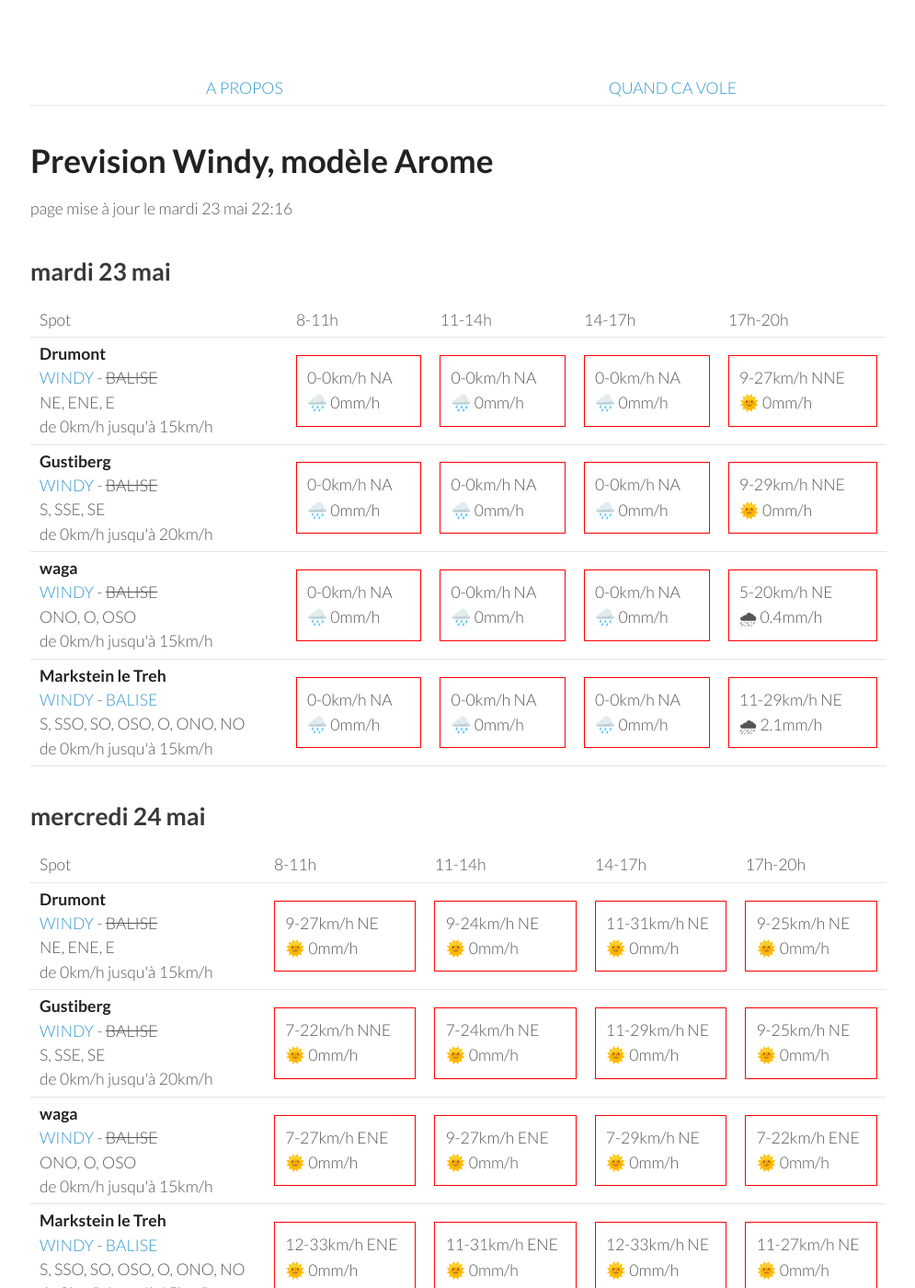
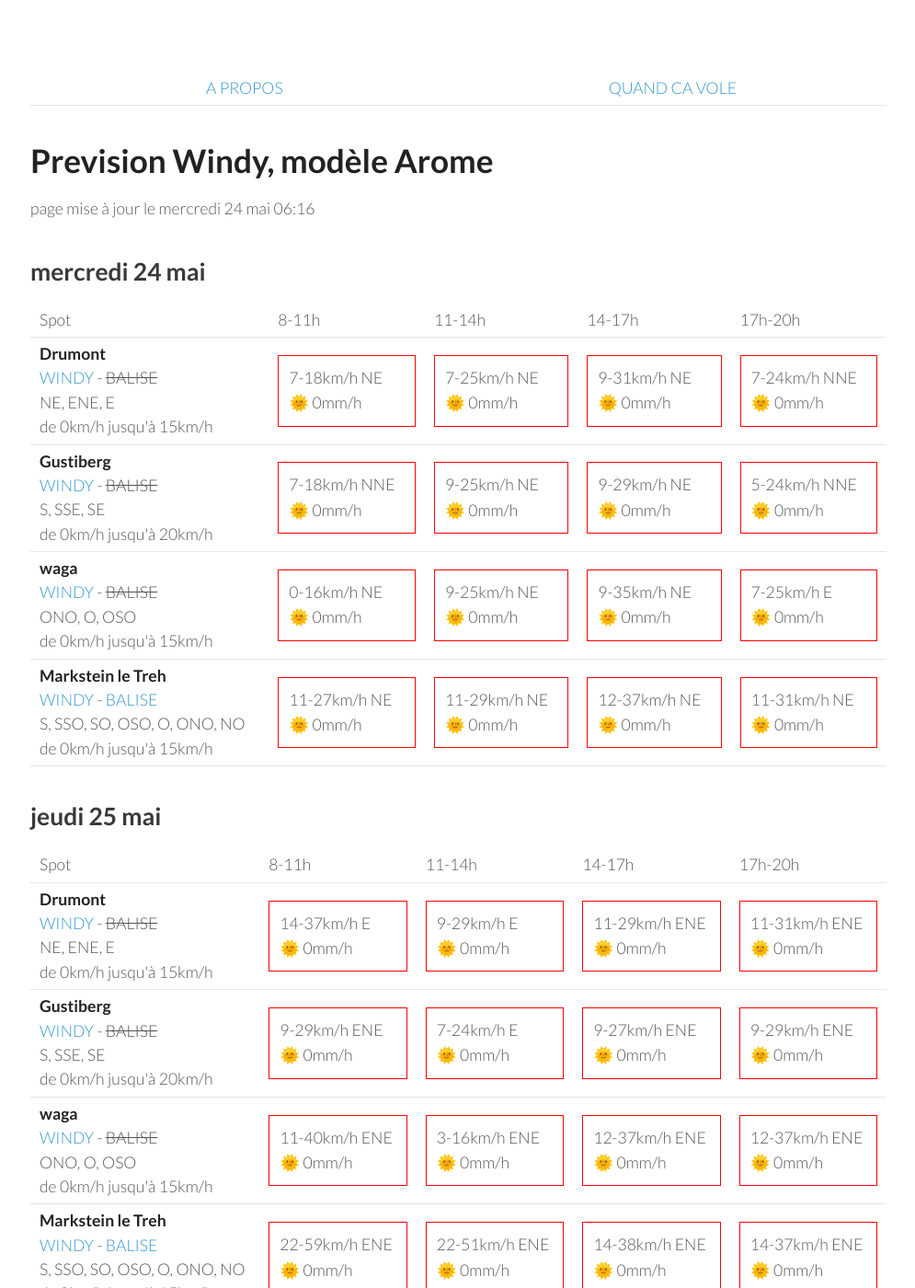
Before and after one commit to parapente-dans-le-nord/parapente-dans-le-nord.github.io, a Jekyll site: the page built from vosges.markdown, in a window 1280 px wide and 1400 px high. Shown: the whole window at 92% size, without its empty margins (25-1020 px from the left). Built offline with Jekyll 4.4.1, drawn with Linux system fonts in a browser that asks for light colours; some of the changed text lies outside the part shown.

Commit message:
update index.markdown

```diff
--- a/vosges.markdown
+++ b/vosges.markdown
@@ -7,60 +7,8 @@ title:  "Tous les spots"
 {: .links}
 
 # Prevision Windy, modèle Arome
-page mise à jour le mardi 23 mai 22:16
+page mise à jour le mercredi 24 mai 06:16
 
-## mardi 23 mai
-
-{::nomarkdown}
-<table>
-  <tbody>
-    <tr>
-      <td>Spot</td>
-      <td>8-11h</td>
-      <td>11-14h</td>
-      <td>14-17h</td>
-      <td>17h-20h</td>
-    </tr>
-<tr>
-        <td><strong>Drumont</strong><br><a href="https://windy.com/47.898/6.919?47.687,6.919,9,m:eYYagmG">WINDY</a> - <span class="no-balise"> BALISE </span><br> <span class="vent-favorable">NE, ENE, E</span><br><span class="force-vent">de 0km/h jusqu'à 15km/h</span> </td>
-
-            <td><div class="not-flyable"><p>0-0km/h NA</p><p>🌧️ 0mm/h</p></div></td>
-            <td><div class="not-flyable"><p>0-0km/h NA</p><p>🌧️ 0mm/h</p></div></td>
-            <td><div class="not-flyable"><p>0-0km/h NA</p><p>🌧️ 0mm/h</p></div></td>
-            <td><div class="not-flyable"><p>9-27km/h NNE</p><p>🌞 0mm/h</p></div></td>
-
-    </tr>
-<tr>
-        <td><strong>Gustiberg</strong><br><a href="https://windy.com/47.894/6.934?47.891,6.934,15,m:eYYagmI">WINDY</a> - <span class="no-balise"> BALISE </span><br> <span class="vent-favorable">S, SSE, SE</span><br><span class="force-vent">de 0km/h jusqu'à 20km/h</span> </td>
-
-            <td><div class="not-flyable"><p>0-0km/h NA</p><p>🌧️ 0mm/h</p></div></td>
-            <td><div class="not-flyable"><p>0-0km/h NA</p><p>🌧️ 0mm/h</p></div></td>
-            <td><div class="not-flyable"><p>0-0km/h NA</p><p>🌧️ 0mm/h</p></div></td>
-            <td><div class="not-flyable"><p>9-29km/h NNE</p><p>🌞 0mm/h</p></div></td>
-
-    </tr>
-<tr>
-        <td><strong>waga</strong><br><a href="https://windy.com/47.903/6.996?47.900,6.983,15">WINDY</a> - <span class="no-balise"> BALISE </span><br> <span class="vent-favorable">ONO, O, OSO</span><br><span class="force-vent">de 0km/h jusqu'à 15km/h</span> </td>
-
-            <td><div class="not-flyable"><p>0-0km/h NA</p><p>🌧️ 0mm/h</p></div></td>
-            <td><div class="not-flyable"><p>0-0km/h NA</p><p>🌧️ 0mm/h</p></div></td>
-            <td><div class="not-flyable"><p>0-0km/h NA</p><p>🌧️ 0mm/h</p></div></td>
-            <td><div class="not-flyable"><p>5-20km/h NE</p><p>🌧 0.4mm/h</p></div></td>
-
-    </tr>
-<tr>
-        <td><strong>Markstein le Treh</strong><br><a href="https://windy.com/47.926/7.012?47.505,7.012,8,m:eY1agmQ">WINDY</a> - <span class=""><a href="http://www.balisemeteo.com/balise.php?idBalise=136">BALISE</a> </span><br> <span class="vent-favorable">S, SSO, SO, OSO, O, ONO, NO</span><br><span class="force-vent">de 0km/h jusqu'à 15km/h</span> </td>
-
-            <td><div class="not-flyable"><p>0-0km/h NA</p><p>🌧️ 0mm/h</p></div></td>
-            <td><div class="not-flyable"><p>0-0km/h NA</p><p>🌧️ 0mm/h</p></div></td>
-            <td><div class="not-flyable"><p>0-0km/h NA</p><p>🌧️ 0mm/h</p></div></td>
-            <td><div class="not-flyable"><p>11-29km/h NE</p><p>🌧 2.1mm/h</p></div></td>
-
-    </tr>
-
-</tbody>
-</table>
-{:/}
 ## mercredi 24 mai
 
 {::nomarkdown}
@@ -76,40 +24,40 @@ page mise à jour le mardi 23 mai 22:16
 <tr>
         <td><strong>Drumont</strong><br><a href="https://windy.com/47.898/6.919?47.687,6.919,9,m:eYYagmG">WINDY</a> - <span class="no-balise"> BALISE </span><br> <span class="vent-favorable">NE, ENE, E</span><br><span class="force-vent">de 0km/h jusqu'à 15km/h</span> </td>
 
-            <td><div class="not-flyable"><p>9-27km/h NE</p><p>🌞 0mm/h</p></div></td>
-            <td><div class="not-flyable"><p>9-24km/h NE</p><p>🌞 0mm/h</p></div></td>
-            <td><div class="not-flyable"><p>11-31km/h NE</p><p>🌞 0mm/h</p></div></td>
-            <td><div class="not-flyable"><p>9-25km/h NE</p><p>🌞 0mm/h</p></div></td>
+            <td><div class="not-flyable"><p>7-18km/h NE</p><p>🌞 0mm/h</p></div></td>
+            <td><div class="not-flyable"><p>7-25km/h NE</p><p>🌞 0mm/h</p></div></td>
+            <td><div class="not-flyable"><p>9-31km/h NE</p><p>🌞 0mm/h</p></div></td>
+            <td><div class="not-flyable"><p>7-24km/h NNE</p><p>🌞 0mm/h</p></div></td>
 
 
     </tr>
 <tr>
         <td><strong>Gustiberg</strong><br><a href="https://windy.com/47.894/6.934?47.891,6.934,15,m:eYYagmI">WINDY</a> - <span class="no-balise"> BALISE </span><br> <span class="vent-favorable">S, SSE, SE</span><br><span class="force-vent">de 0km/h jusqu'à 20km/h</span> </td>
 
-            <td><div class="not-flyable"><p>7-22km/h NNE</p><p>🌞 0mm/h</p></div></td>
-            <td><div class="not-flyable"><p>7-24km/h NE</p><p>🌞 0mm/h</p></div></td>
-            <td><div class="not-flyable"><p>11-29km/h NE</p><p>🌞 0mm/h</p></div></td>
+            <td><div class="not-flyable"><p>7-18km/h NNE</p><p>🌞 0mm/h</p></div></td>
             <td><div class="not-flyable"><p>9-25km/h NE</p><p>🌞 0mm/h</p></div></td>
+            <td><div class="not-flyable"><p>9-29km/h NE</p><p>🌞 0mm/h</p></div></td>
+            <td><div class="not-flyable"><p>5-24km/h NNE</p><p>🌞 0mm/h</p></div></td>
 
 
     </tr>
 <tr>
         <td><strong>waga</strong><br><a href="https://windy.com/47.903/6.996?47.900,6.983,15">WINDY</a> - <span class="no-balise"> BALISE </span><br> <span class="vent-favorable">ONO, O, OSO</span><br><span class="force-vent">de 0km/h jusqu'à 15km/h</span> </td>
 
-            <td><div class="not-flyable"><p>7-27km/h ENE</p><p>🌞 0mm/h</p></div></td>
-            <td><div class="not-flyable"><p>9-27km/h ENE</p><p>🌞 0mm/h</p></div></td>
-            <td><div class="not-flyable"><p>7-29km/h NE</p><p>🌞 0mm/h</p></div></td>
-            <td><div class="not-flyable"><p>7-22km/h ENE</p><p>🌞 0mm/h</p></div></td>
+            <td><div class="not-flyable"><p>0-16km/h NE</p><p>🌞 0mm/h</p></div></td>
+            <td><div class="not-flyable"><p>9-25km/h NE</p><p>🌞 0mm/h</p></div></td>
+            <td><div class="not-flyable"><p>9-35km/h NE</p><p>🌞 0mm/h</p></div></td>
+            <td><div class="not-flyable"><p>7-25km/h E</p><p>🌞 0mm/h</p></div></td>
 
 
     </tr>
 <tr>
         <td><strong>Markstein le Treh</strong><br><a href="https://windy.com/47.926/7.012?47.505,7.012,8,m:eY1agmQ">WINDY</a> - <span class=""><a href="http://www.balisemeteo.com/balise.php?idBalise=136">BALISE</a> </span><br> <span class="vent-favorable">S, SSO, SO, OSO, O, ONO, NO</span><br><span class="force-vent">de 0km/h jusqu'à 15km/h</span> </td>
 
-            <td><div class="not-flyable"><p>12-33km/h ENE</p><p>🌞 0mm/h</p></div></td>
-            <td><div class="not-flyable"><p>11-31km/h ENE</p><p>🌞 0mm/h</p></div></td>
-            <td><div class="not-flyable"><p>12-33km/h NE</p><p>🌞 0mm/h</p></div></td>
             <td><div class="not-flyable"><p>11-27km/h NE</p><p>🌞 0mm/h</p></div></td>
+            <td><div class="not-flyable"><p>11-29km/h NE</p><p>🌞 0mm/h</p></div></td>
+            <td><div class="not-flyable"><p>12-37km/h NE</p><p>🌞 0mm/h</p></div></td>
+            <td><div class="not-flyable"><p>11-31km/h NE</p><p>🌞 0mm/h</p></div></td>
 
 
     </tr>
@@ -132,40 +80,40 @@ page mise à jour le mardi 23 mai 22:16
 <tr>
         <td><strong>Drumont</strong><br><a href="https://windy.com/47.898/6.919?47.687,6.919,9,m:eYYagmG">WINDY</a> - <span class="no-balise"> BALISE </span><br> <span class="vent-favorable">NE, ENE, E</span><br><span class="force-vent">de 0km/h jusqu'à 15km/h</span> </td>
 
-            <td><div class="not-flyable"><p>12-35km/h ENE</p><p>🌞 0mm/h</p></div></td>
-            <td><div class="not-flyable"><p>18-50km/h ENE</p><p>🌞 0mm/h</p></div></td>
-            <td><div class="not-flyable"><p>16-50km/h ENE</p><p>🌞 0mm/h</p></div></td>
-            <td><div class="not-flyable"><p>14-44km/h NE</p><p>🌞 0mm/h</p></div></td>
+            <td><div class="not-flyable"><p>14-37km/h E</p><p>🌞 0mm/h</p></div></td>
+            <td><div class="not-flyable"><p>9-29km/h E</p><p>🌞 0mm/h</p></div></td>
+            <td><div class="not-flyable"><p>11-29km/h ENE</p><p>🌞 0mm/h</p></div></td>
+            <td><div class="not-flyable"><p>11-31km/h ENE</p><p>🌞 0mm/h</p></div></td>
 
 
     </tr>
 <tr>
         <td><strong>Gustiberg</strong><br><a href="https://windy.com/47.894/6.934?47.891,6.934,15,m:eYYagmI">WINDY</a> - <span class="no-balise"> BALISE </span><br> <span class="vent-favorable">S, SSE, SE</span><br><span class="force-vent">de 0km/h jusqu'à 20km/h</span> </td>
 
-            <td><div class="not-flyable"><p>9-25km/h ENE</p><p>🌞 0mm/h</p></div></td>
-            <td><div class="not-flyable"><p>18-48km/h ENE</p><p>🌞 0mm/h</p></div></td>
-            <td><div class="not-flyable"><p>18-53km/h ENE</p><p>🌞 0mm/h</p></div></td>
-            <td><div class="not-flyable"><p>18-48km/h NE</p><p>🌞 0mm/h</p></div></td>
+            <td><div class="not-flyable"><p>9-29km/h ENE</p><p>🌞 0mm/h</p></div></td>
+            <td><div class="not-flyable"><p>7-24km/h E</p><p>🌞 0mm/h</p></div></td>
+            <td><div class="not-flyable"><p>9-27km/h ENE</p><p>🌞 0mm/h</p></div></td>
+            <td><div class="not-flyable"><p>9-29km/h ENE</p><p>🌞 0mm/h</p></div></td>
+
+
+    </tr>
+<tr>
+        <td><strong>waga</strong><br><a href="https://windy.com/47.903/6.996?47.900,6.983,15">WINDY</a> - <span class="no-balise"> BALISE </span><br> <span class="vent-favorable">ONO, O, OSO</span><br><span class="force-vent">de 0km/h jusqu'à 15km/h</span> </td>
+
+            <td><div class="not-flyable"><p>11-40km/h ENE</p><p>🌞 0mm/h</p></div></td>
+            <td><div class="not-flyable"><p>3-16km/h ENE</p><p>🌞 0mm/h</p></div></td>
+            <td><div class="not-flyable"><p>12-37km/h ENE</p><p>🌞 0mm/h</p></div></td>
+            <td><div class="not-flyable"><p>12-37km/h ENE</p><p>🌞 0mm/h</p></div></td>
 
 
     </tr>
 <tr>
         <td><strong>Markstein le Treh</strong><br><a href="https://windy.com/47.926/7.012?47.505,7.012,8,m:eY1agmQ">WINDY</a> - <span class=""><a href="http://www.balisemeteo.com/balise.php?idBalise=136">BALISE</a> </span><br> <span class="vent-favorable">S, SSO, SO, OSO, O, ONO, NO</span><br><span class="force-vent">de 0km/h jusqu'à 15km/h</span> </td>
 
-            <td><div class="not-flyable"><p>16-48km/h ENE</p><p>🌞 0mm/h</p></div></td>
-            <td><div class="not-flyable"><p>18-53km/h ENE</p><p>🌞 0mm/h</p></div></td>
-            <td><div class="not-flyable"><p>18-57km/h ENE</p><p>🌞 0mm/h</p></div></td>
-            <td><div class="not-flyable"><p>18-51km/h NE</p><p>🌞 0mm/h</p></div></td>
-
-
-    </tr>
-<tr>
-        <td><strong>waga</strong><br><a href="https://windy.com/47.903/6.996?47.900,6.983,15">WINDY</a> - <span class="no-balise"> BALISE </span><br> <span class="vent-favorable">ONO, O, OSO</span><br><span class="force-vent">de 0km/h jusqu'à 15km/h</span> </td>
-
-            <td><div class="not-flyable"><p>9-33km/h ENE</p><p>🌞 0mm/h</p></div></td>
-            <td><div class="not-flyable"><p>18-53km/h ENE</p><p>🌞 0mm/h</p></div></td>
-            <td><div class="not-flyable"><p>18-57km/h ENE</p><p>🌞 0mm/h</p></div></td>
-            <td><div class="not-flyable"><p>18-51km/h NE</p><p>🌞 0mm/h</p></div></td>
+            <td><div class="not-flyable"><p>22-59km/h ENE</p><p>🌞 0mm/h</p></div></td>
+            <td><div class="not-flyable"><p>22-51km/h ENE</p><p>🌞 0mm/h</p></div></td>
+            <td><div class="not-flyable"><p>14-38km/h ENE</p><p>🌞 0mm/h</p></div></td>
+            <td><div class="not-flyable"><p>14-37km/h ENE</p><p>🌞 0mm/h</p></div></td>
 
 
     </tr>
@@ -188,40 +136,40 @@ page mise à jour le mardi 23 mai 22:16
 <tr>
         <td><strong>Drumont</strong><br><a href="https://windy.com/47.898/6.919?47.687,6.919,9,m:eYYagmG">WINDY</a> - <span class="no-balise"> BALISE </span><br> <span class="vent-favorable">NE, ENE, E</span><br><span class="force-vent">de 0km/h jusqu'à 15km/h</span> </td>
 
-            <td><div class="not-flyable"><p>9-29km/h ENE</p><p>🌞 0mm/h</p></div></td>
+            <td><div class="not-flyable"><p>9-27km/h ENE</p><p>🌞 0mm/h</p></div></td>
             <td><div class="not-flyable"><p>9-29km/h ENE</p><p>🌞 0mm/h</p></div></td>
             <td><div class="not-flyable"><p>11-31km/h ENE</p><p>🌞 0mm/h</p></div></td>
-            <td><div class="not-flyable"><p>12-33km/h ENE</p><p>🌞 0mm/h</p></div></td>
+            <td><div class="not-flyable"><p>12-33km/h NE</p><p>🌞 0mm/h</p></div></td>
 
 
     </tr>
 <tr>
         <td><strong>Gustiberg</strong><br><a href="https://windy.com/47.894/6.934?47.891,6.934,15,m:eYYagmI">WINDY</a> - <span class="no-balise"> BALISE </span><br> <span class="vent-favorable">S, SSE, SE</span><br><span class="force-vent">de 0km/h jusqu'à 20km/h</span> </td>
 
-            <td><div class="not-flyable"><p>9-29km/h ENE</p><p>🌞 0mm/h</p></div></td>
+            <td><div class="not-flyable"><p>9-27km/h ENE</p><p>🌞 0mm/h</p></div></td>
             <td><div class="not-flyable"><p>9-31km/h ENE</p><p>🌞 0mm/h</p></div></td>
-            <td><div class="not-flyable"><p>11-33km/h ENE</p><p>🌞 0mm/h</p></div></td>
-            <td><div class="not-flyable"><p>12-37km/h NE</p><p>🌞 0mm/h</p></div></td>
+            <td><div class="not-flyable"><p>11-31km/h ENE</p><p>🌞 0mm/h</p></div></td>
+            <td><div class="not-flyable"><p>12-33km/h NE</p><p>🌞 0mm/h</p></div></td>
 
 
     </tr>
 <tr>
         <td><strong>Markstein le Treh</strong><br><a href="https://windy.com/47.926/7.012?47.505,7.012,8,m:eY1agmQ">WINDY</a> - <span class=""><a href="http://www.balisemeteo.com/balise.php?idBalise=136">BALISE</a> </span><br> <span class="vent-favorable">S, SSO, SO, OSO, O, ONO, NO</span><br><span class="force-vent">de 0km/h jusqu'à 15km/h</span> </td>
 
-            <td><div class="not-flyable"><p>9-31km/h NE</p><p>🌞 0mm/h</p></div></td>
-            <td><div class="not-flyable"><p>11-33km/h ENE</p><p>🌞 0mm/h</p></div></td>
-            <td><div class="not-flyable"><p>12-37km/h NE</p><p>🌞 0mm/h</p></div></td>
-            <td><div class="not-flyable"><p>14-40km/h NE</p><p>🌞 0mm/h</p></div></td>
+            <td><div class="not-flyable"><p>7-29km/h NE</p><p>🌞 0mm/h</p></div></td>
+            <td><div class="not-flyable"><p>11-31km/h ENE</p><p>🌞 0mm/h</p></div></td>
+            <td><div class="not-flyable"><p>12-35km/h NE</p><p>🌞 0mm/h</p></div></td>
+            <td><div class="not-flyable"><p>12-38km/h NE</p><p>🌞 0mm/h</p></div></td>
 
 
     </tr>
 <tr>
         <td><strong>waga</strong><br><a href="https://windy.com/47.903/6.996?47.900,6.983,15">WINDY</a> - <span class="no-balise"> BALISE </span><br> <span class="vent-favorable">ONO, O, OSO</span><br><span class="force-vent">de 0km/h jusqu'à 15km/h</span> </td>
 
-            <td><div class="not-flyable"><p>9-31km/h NE</p><p>🌞 0mm/h</p></div></td>
-            <td><div class="not-flyable"><p>11-33km/h ENE</p><p>🌞 0mm/h</p></div></td>
-            <td><div class="not-flyable"><p>12-37km/h ENE</p><p>🌞 0mm/h</p></div></td>
-            <td><div class="not-flyable"><p>14-40km/h NE</p><p>🌞 0mm/h</p></div></td>
+            <td><div class="not-flyable"><p>9-29km/h NE</p><p>🌞 0mm/h</p></div></td>
+            <td><div class="not-flyable"><p>9-31km/h ENE</p><p>🌞 0mm/h</p></div></td>
+            <td><div class="not-flyable"><p>12-35km/h NE</p><p>🌞 0mm/h</p></div></td>
+            <td><div class="not-flyable"><p>12-37km/h NE</p><p>🌞 0mm/h</p></div></td>
 
 
     </tr>
@@ -244,18 +192,8 @@ page mise à jour le mardi 23 mai 22:16
 <tr>
         <td><strong>Drumont</strong><br><a href="https://windy.com/47.898/6.919?47.687,6.919,9,m:eYYagmG">WINDY</a> - <span class="no-balise"> BALISE </span><br> <span class="vent-favorable">NE, ENE, E</span><br><span class="force-vent">de 0km/h jusqu'à 15km/h</span> </td>
 
-            <td><div class="not-flyable"><p>11-31km/h ENE</p><p>🌞 0mm/h</p></div></td>
-            <td><div class="not-flyable"><p>14-38km/h E</p><p>🌞 0mm/h</p></div></td>
-            <td><div class="not-flyable"><p>16-42km/h ENE</p><p>🌞 0mm/h</p></div></td>
-            <td><div class="not-flyable"><p>16-44km/h ENE</p><p>🌞 0mm/h</p></div></td>
-
-
-    </tr>
-<tr>
-        <td><strong>Gustiberg</strong><br><a href="https://windy.com/47.894/6.934?47.891,6.934,15,m:eYYagmI">WINDY</a> - <span class="no-balise"> BALISE </span><br> <span class="vent-favorable">S, SSE, SE</span><br><span class="force-vent">de 0km/h jusqu'à 20km/h</span> </td>
-
-            <td><div class="not-flyable"><p>7-25km/h ENE</p><p>🌞 0mm/h</p></div></td>
-            <td><div class="not-flyable"><p>9-29km/h E</p><p>🌞 0mm/h</p></div></td>
+            <td><div class="not-flyable"><p>9-25km/h ENE</p><p>🌞 0mm/h</p></div></td>
+            <td><div class="not-flyable"><p>11-31km/h E</p><p>🌞 0mm/h</p></div></td>
             <td><div class="not-flyable"><p>11-33km/h ENE</p><p>🌞 0mm/h</p></div></td>
             <td><div class="not-flyable"><p>12-35km/h ENE</p><p>🌞 0mm/h</p></div></td>
 
@@ -265,7 +203,7 @@ page mise à jour le mardi 23 mai 22:16
         <td><strong>Markstein le Treh</strong><br><a href="https://windy.com/47.926/7.012?47.505,7.012,8,m:eY1agmQ">WINDY</a> - <span class=""><a href="http://www.balisemeteo.com/balise.php?idBalise=136">BALISE</a> </span><br> <span class="vent-favorable">S, SSO, SO, OSO, O, ONO, NO</span><br><span class="force-vent">de 0km/h jusqu'à 15km/h</span> </td>
 
             <td><div class="not-flyable"><p>7-25km/h NE</p><p>🌞 0mm/h</p></div></td>
-            <td><div class="not-flyable"><p>11-31km/h ENE</p><p>🌞 0mm/h</p></div></td>
+            <td><div class="not-flyable"><p>11-33km/h ENE</p><p>🌞 0mm/h</p></div></td>
             <td><div class="not-flyable"><p>12-37km/h ENE</p><p>🌞 0mm/h</p></div></td>
             <td><div class="not-flyable"><p>14-40km/h NE</p><p>🌞 0mm/h</p></div></td>
 
@@ -274,10 +212,20 @@ page mise à jour le mardi 23 mai 22:16
 <tr>
         <td><strong>waga</strong><br><a href="https://windy.com/47.903/6.996?47.900,6.983,15">WINDY</a> - <span class="no-balise"> BALISE </span><br> <span class="vent-favorable">ONO, O, OSO</span><br><span class="force-vent">de 0km/h jusqu'à 15km/h</span> </td>
 
-            <td><div class="not-flyable"><p>7-25km/h NE</p><p>🌞 0mm/h</p></div></td>
-            <td><div class="not-flyable"><p>11-31km/h ENE</p><p>🌞 0mm/h</p></div></td>
+            <td><div class="not-flyable"><p>7-24km/h NE</p><p>🌞 0mm/h</p></div></td>
+            <td><div class="not-flyable"><p>11-33km/h ENE</p><p>🌞 0mm/h</p></div></td>
             <td><div class="not-flyable"><p>12-37km/h ENE</p><p>🌞 0mm/h</p></div></td>
             <td><div class="not-flyable"><p>12-38km/h NE</p><p>🌞 0mm/h</p></div></td>
+
+
+    </tr>
+<tr>
+        <td><strong>Gustiberg</strong><br><a href="https://windy.com/47.894/6.934?47.891,6.934,15,m:eYYagmI">WINDY</a> - <span class="no-balise"> BALISE </span><br> <span class="vent-favorable">S, SSE, SE</span><br><span class="force-vent">de 0km/h jusqu'à 20km/h</span> </td>
+
+            <td><div class="not-flyable"><p>7-25km/h ENE</p><p>🌞 0mm/h</p></div></td>
+            <td><div class="not-flyable"><p>11-31km/h ENE</p><p>🌞 0mm/h</p></div></td>
+            <td><div class="not-flyable"><p>11-33km/h ENE</p><p>🌞 0mm/h</p></div></td>
+            <td><div class="not-flyable"><p>12-35km/h ENE</p><p>🌞 0mm/h</p></div></td>
 
 
     </tr>
@@ -296,6 +244,16 @@ page mise à jour le mardi 23 mai 22:16
       <td>11-14h</td>
       <td>14-17h</td>
       <td>17h-20h</td>
+    </tr>
+<tr>
+        <td><strong>Drumont</strong><br><a href="https://windy.com/47.898/6.919?47.687,6.919,9,m:eYYagmG">WINDY</a> - <span class="no-balise"> BALISE </span><br> <span class="vent-favorable">NE, ENE, E</span><br><span class="force-vent">de 0km/h jusqu'à 15km/h</span> </td>
+
+            <td><div class="flyable"><p>3-12km/h ENE</p><p>🌞 0mm/h</p></div></td>
+            <td><div class="not-flyable"><p>5-18km/h E</p><p>🌞 0mm/h</p></div></td>
+            <td><div class="not-flyable"><p>5-22km/h ENE</p><p>🌞 0mm/h</p></div></td>
+            <td><div class="not-flyable"><p>7-24km/h ENE</p><p>🌞 0mm/h</p></div></td>
+
+
     </tr>
 <tr>
         <td><strong>Gustiberg</strong><br><a href="https://windy.com/47.894/6.934?47.891,6.934,15,m:eYYagmI">WINDY</a> - <span class="no-balise"> BALISE </span><br> <span class="vent-favorable">S, SSE, SE</span><br><span class="force-vent">de 0km/h jusqu'à 20km/h</span> </td>
@@ -318,16 +276,6 @@ page mise à jour le mardi 23 mai 22:16
 
     </tr>
 <tr>
-        <td><strong>Drumont</strong><br><a href="https://windy.com/47.898/6.919?47.687,6.919,9,m:eYYagmG">WINDY</a> - <span class="no-balise"> BALISE </span><br> <span class="vent-favorable">NE, ENE, E</span><br><span class="force-vent">de 0km/h jusqu'à 15km/h</span> </td>
-
-            <td><div class="not-flyable"><p>5-20km/h E</p><p>🌞 0mm/h</p></div></td>
-            <td><div class="not-flyable"><p>7-24km/h ESE</p><p>🌞 0mm/h</p></div></td>
-            <td><div class="not-flyable"><p>7-25km/h E</p><p>🌞 0mm/h</p></div></td>
-            <td><div class="not-flyable"><p>11-29km/h E</p><p>🌞 0mm/h</p></div></td>
-
-
-    </tr>
-<tr>
         <td><strong>Markstein le Treh</strong><br><a href="https://windy.com/47.926/7.012?47.505,7.012,8,m:eY1agmQ">WINDY</a> - <span class=""><a href="http://www.balisemeteo.com/balise.php?idBalise=136">BALISE</a> </span><br> <span class="vent-favorable">S, SSO, SO, OSO, O, ONO, NO</span><br><span class="force-vent">de 0km/h jusqu'à 15km/h</span> </td>
 
             <td><div class="not-flyable"><p>3-14km/h NE</p><p>🌞 0mm/h</p></div></td>
```
